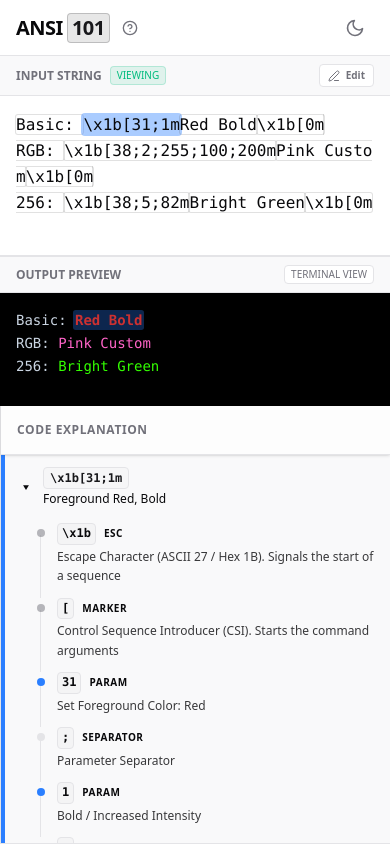
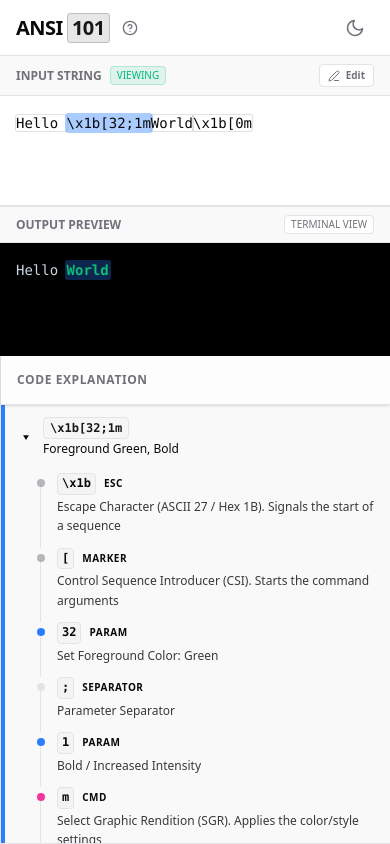
Before and after one commit to codecrafters-io/ansi101, a Next.js app: page / in a window 390 px wide. Built offline with nearby package versions, Linux system fonts and the light colour scheme.

Commit message:
feat: one line default input, reduce input area on mobile, smaller text on mobile

```diff
--- a/src/app/page.tsx
+++ b/src/app/page.tsx
@@ -14,8 +14,7 @@ import ThemeToggle from "@/components/ThemeToggle";
 import LoadingScreen from "@/components/LoadingScreen";
 import InfoModal from "@/components/InfoModal";
 
-const DEFAULT_INPUT =
-  "Basic: \\x1b[31;1mRed Bold\\x1b[0m\nRGB: \\x1b[38;2;255;100;200mPink Custom\\x1b[0m\n256: \\x1b[38;5;82mBright Green\\x1b[0m";
+const DEFAULT_INPUT = "Hello \\x1b[32;1mWorld\\x1b[0m";
 
 const MIN_SIDEBAR_WIDTH = 400;
 const MAX_SIDEBAR_WIDTH = 1200;
@@ -177,7 +176,7 @@ function ANSIWorkspace() {
         {/* LEFT COLUMN */}
         <div className="contents lg:flex lg:flex-col lg:flex-1 lg:min-w-0 lg:bg-secondary/5">
           {/* Input Area */}
-          <div className="order-1 shrink-0 h-50 lg:h-auto lg:flex-1 flex flex-col border-b border-border relative z-20 min-h-0">
+          <div className="order-1 shrink-0 h-37.5 lg:h-auto lg:flex-1 flex flex-col border-b border-border relative z-20 min-h-0">
             <div className="bg-muted/50 px-4 py-2 text-xs font-bold text-muted-foreground uppercase z-20 border-b border-border flex items-center justify-between shrink-0">
               <div className="flex items-center gap-2">
                 <span>Input String</span>
--- a/src/components/InputEditor.tsx
+++ b/src/components/InputEditor.tsx
@@ -86,7 +86,7 @@ export default function InputEditor({
   };
 
   const typographyClasses =
-    "font-mono text-[16px] md:text-sm leading-relaxed whitespace-pre-wrap break-all";
+    "font-mono text-sm md:text-sm leading-relaxed whitespace-pre-wrap break-all";
   const paddingClasses = "p-4";
 
   return (
```
